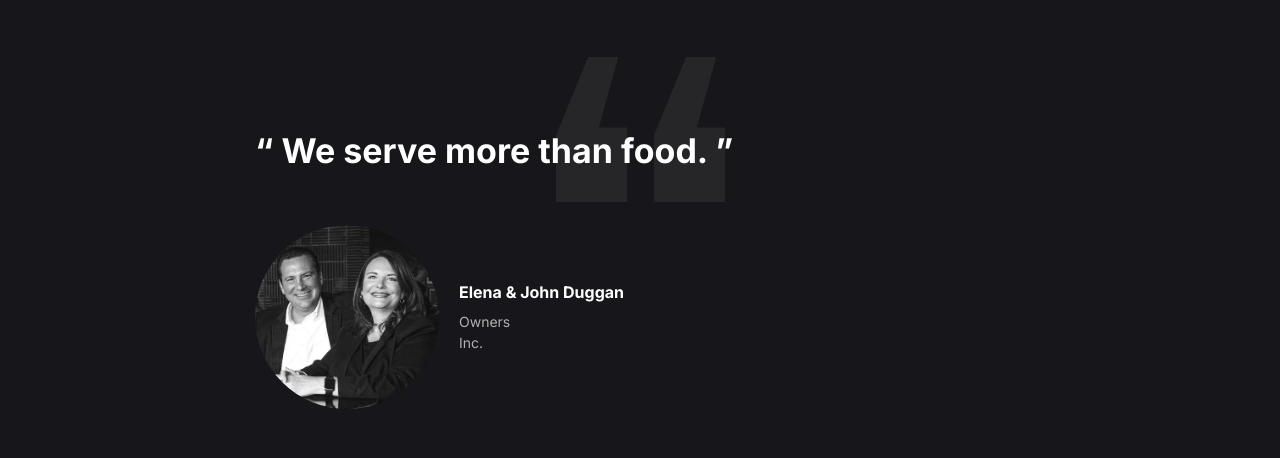
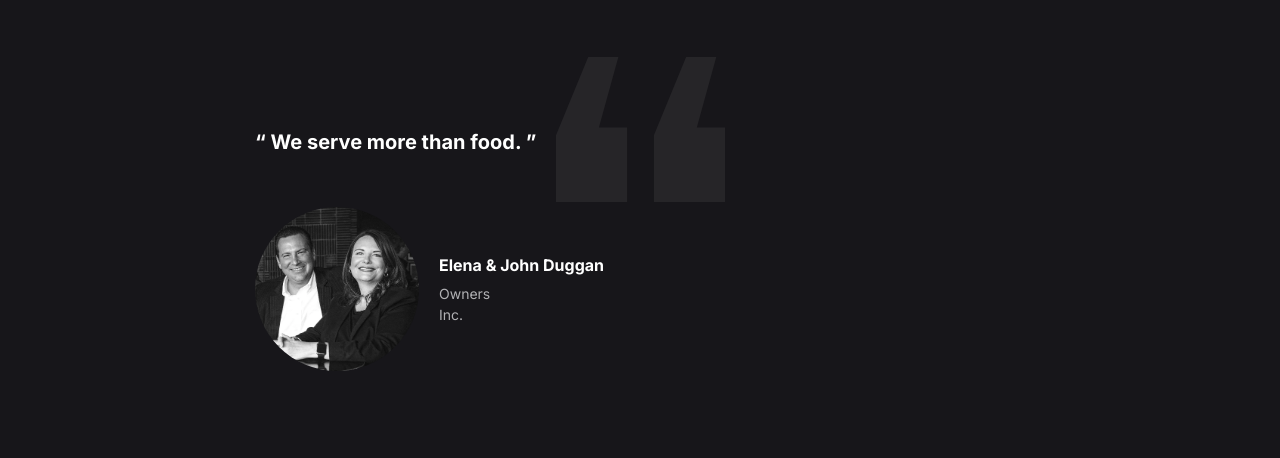
Before and after one commit to guillerocko1/OJ_Expedite_Analysis, a plain HTML site: page index.html in a window 1280 px wide. Shown: the part 2660-3118 px from the top of the page. Drawn offline with Linux system fonts and the light colour scheme.

Commit message:
Add files via upload

```diff
--- a/index.html
+++ b/index.html
@@ -433,9 +433,9 @@
                         <div class="shape justify-content-center mt-n70"><svg class="no-transform" xmlns="http://www.w3.org/2000/svg" width="169" height="145" fill="none">
                                 <path fill="#262528" d="M42.92 70.388 62.37 0H32.191L0 78.131V145h71.087V70.388H42.921Zm97.913 0L160.282 0h-30.179l-32.19 78.131V145H169V70.388h-28.167Z" />
                             </svg></div>
-                        <blockquote class="h3 mb-50 text-white">“ We serve more than food. ”</blockquote>
+                        <blockquote class="h4 mb-50 text-white">“ We serve more than food. ”</blockquote>
                         <div class="d-flex align-items-center">
-                            <div class="flex-shrink-0"><img class="rounded-circle" loading="lazy" src="dist/assets/img/oj_elena.png" alt="" height="184" width="184"></div>
+                            <div class="flex-shrink-0"><img class="rounded-circle" loading="lazy" src="dist/assets/img/oj_elena.png" alt="" height="164" width="164"></div>
                             <div class="flex-grow-1 ms-20">
                                 <h6 class="feedback-author mb-5 text-white">Elena & John Duggan</h6>
                                 <p class="feedback-position text-gray font-size-14 m-0">Owners <br>Inc.</p>
```
